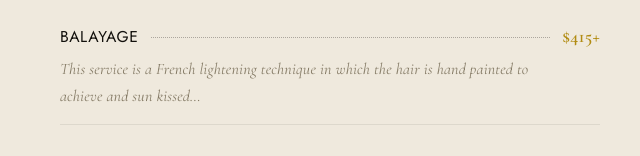
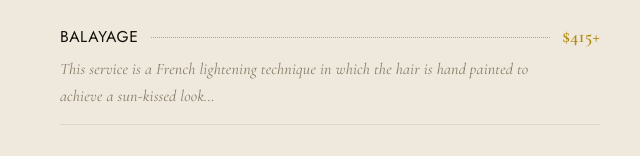
Before and after one commit to FreeByrd26/the-vault-salon, a plain HTML site: page index.html in a window 1280 px wide. Shown: the part 3698-3854 px from the top of the page, 612-1252 px from the left. Drawn offline with nearby package versions, Linux system fonts and the light colour scheme.

Commit message:
Fix Balayage description grammar
Co-Authored-By: Claude Fable 5 <noreply@anthropic.com>

```diff
--- a/index.html
+++ b/index.html
@@ -302,7 +302,7 @@
         </div>
         <div class="mi">
           <div class="row"><span class="name">Balayage</span><span class="dots"></span><span class="price">$415+</span></div>
-          <p class="desc">This service is a French lightening technique in which the hair is hand painted to achieve and sun kissed&hellip;</p>
+          <p class="desc">This service is a French lightening technique in which the hair is hand painted to achieve a sun-kissed look&hellip;</p>
         </div>
         <div class="mi">
           <div class="row"><span class="name">Single Process &amp; Partial Highlight</span><span class="dots"></span><span class="price">$511+</span></div>
```
